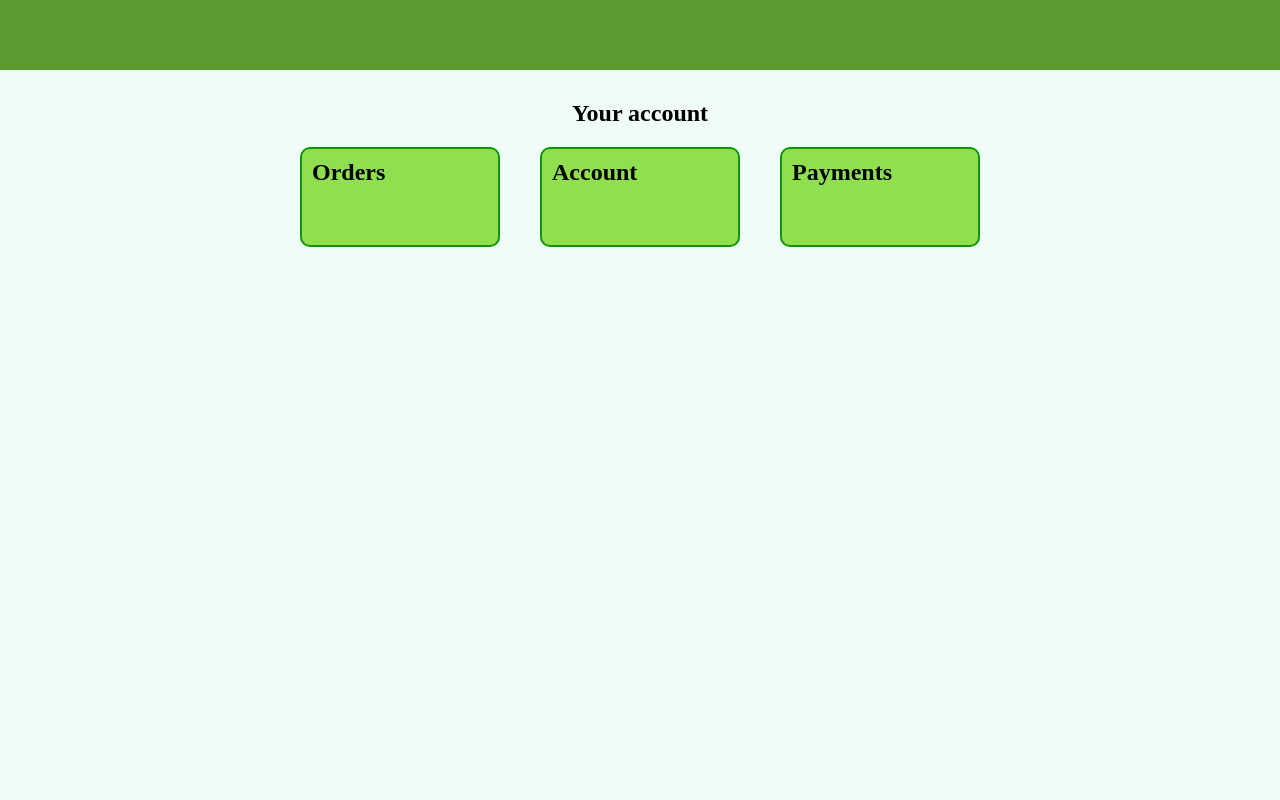
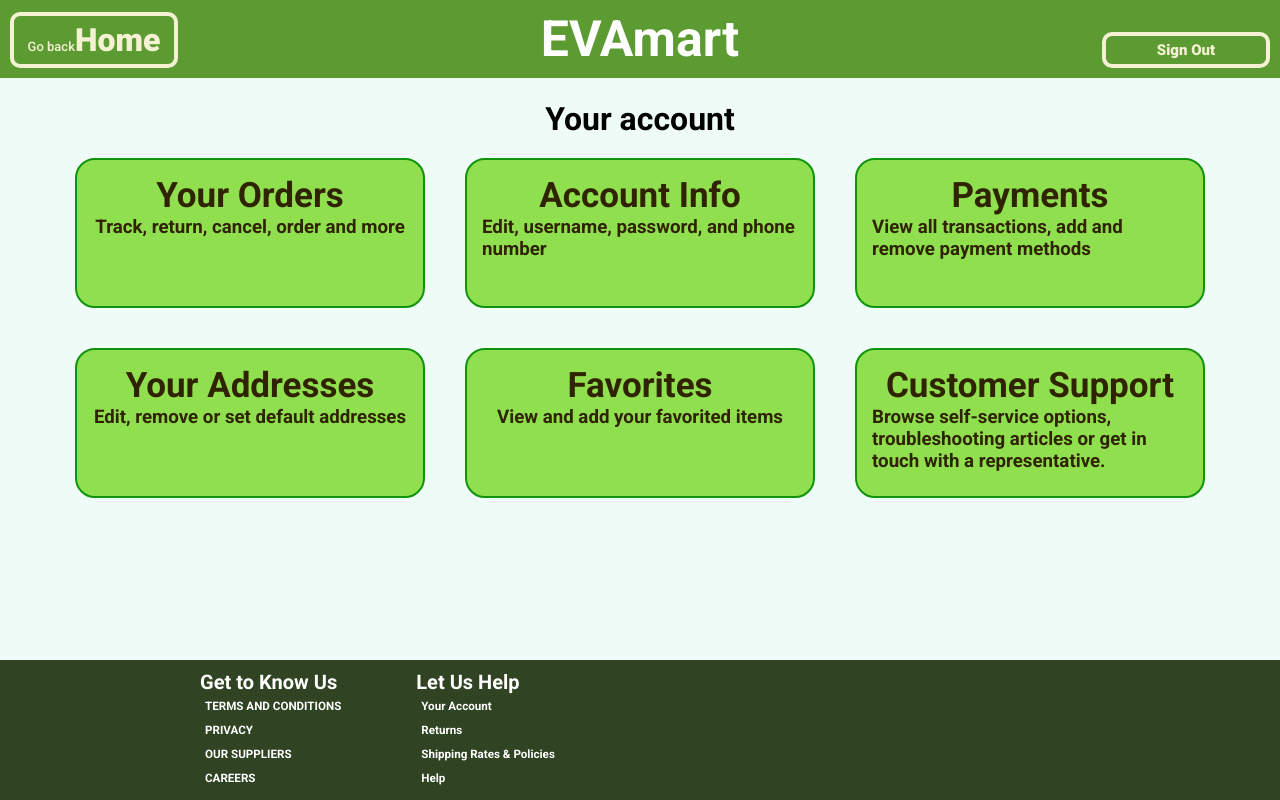
Before and after one commit to Desperado1736/CSC-317-Group-Project-2, a plain HTML site: page Profilepage.html in a window 1280 px wide. Drawn offline with Linux system fonts and the light colour scheme.

Commit message:
added footer and buttons in the header

```diff
--- a/Profilepage.css
+++ b/Profilepage.css
@@ -1,25 +1,12 @@
 * {
     margin:0;
+    padding:0;
 
 
 }
 
 .text {
-    color: rgb(0, 0, 0);
-}
-
-.box {
-    margin:20px;
-    padding:10px;
-    box-sizing: border-box;
-    width: 200px;
-    height: 100px;
-
-    border: 2px solid;
-    border-color: rgb(16, 148, 12);
-    border-radius: 10px;
-
-    background-color: rgb(144, 223, 79);
+    color: rgb(48, 36, 0);
 }
 
 main {
@@ -27,16 +14,9 @@ main {
     display: flex;
     flex-direction: column;
     align-items: center;
-}
 
-.link {
-    text-decoration: none;
-}
-
-.row1 {
-    display: flex;
-    flex-direction: row;
-    text-decoration: none;
+    font-family: "Roboto", sans-serif;
+    font-style: normal;
 }
 
 body{
@@ -44,13 +24,150 @@ body{
 }
 
 header {
+    box-sizing: border-box;
+    display: flex;
+    justify-content: space-between;
+    align-items: end;
+    padding: 10px;
     position: fixed;
-    padding:10px;
     top:0;
     left:0;
-    height: 50px;
+
     background: rgb(92, 155, 50);
     color:rgb(17, 128, 124);
     width:100%;
 
 }
+
+footer {
+    display: flex;
+    justify-content: left;
+    position: absolute;
+    padding:10px;
+    padding-left: 200px;
+    box-sizing: border-box;
+    background: rgb(48, 68, 35);
+
+    width:100%;
+    left: 0;
+    bottom: 0;
+}
+
+.title {
+
+    font-size: 25px;
+    font-family: "Roboto", sans-serif;
+    font-style: normal;
+
+    color: rgb(255, 255, 255);
+}
+
+.part {
+    text-decoration: none;
+}
+
+
+.right > h1{
+    font-weight: 400;
+    font-size: 15px;
+
+}
+.button {
+    padding: 5px;
+    display: flex;
+    flex-direction: row;
+    justify-content: center;
+    align-items: baseline !important;
+
+    border: 4px solid;
+    border-radius: 10px;
+    width: 150px;
+
+    color:rgb(244, 242, 210);
+
+    font-family: "Roboto", sans-serif;
+    font-style: normal;
+
+}
+
+
+.button:hover {
+    background: rgb(116, 116, 116);
+    transition-duration: 500ms;
+}
+
+.button > h6 {
+    font-weight: 500    ;
+    font-size: 13px;
+}
+
+.button >h1 {
+    font-weight: 800;
+}
+
+
+.box {
+    display: flex;
+    flex-direction: column;
+    align-items: center;
+    padding:15px;
+
+
+    box-sizing: border-box;
+    width: 350px;
+    height: 150px;
+
+    border: 2px solid;
+    border-color: rgb(16, 148, 12);
+    border-radius: 20px;
+
+    background-color: rgb(144, 223, 79);
+}
+
+.box:hover {
+    background-color: rgb(25, 175, 143);
+    transition: 0.3s ease-out;
+}
+
+.box > h2 {
+    font-family: "Roboto", sans-serif;
+    font-weight: 700;
+    font-style: normal;
+    font-size: 35px;
+}
+
+.link {
+    text-decoration: none;
+    margin:20px;
+
+}
+
+.row {
+    display: flex;
+    flex-direction: row;
+    text-decoration: none;
+}
+
+.link-space{
+    padding-right: 70px;
+    display: flex;
+    flex-direction: column;
+}
+
+.botlink {
+    text-decoration: none;
+    margin: 5px;
+    color:white;
+    color: white;
+    font-family: "Roboto", sans-serif;
+    font-weight: 100;
+    font-size: 14px !important;
+
+}
+
+.link-space > h2{
+    color: white;
+    font-family: "Roboto", sans-serif;
+    font-weight:700;
+    font-size: 20px;
+}
--- a/Profilepage.html
+++ b/Profilepage.html
@@ -6,36 +6,108 @@
     <title>Profile</title>
     <link rel="stylesheet" href="Profilepage.css">
 
+    <link rel="preconnect" href="https://fonts.googleapis.com">
+    <link rel="preconnect" href="https://fonts.gstatic.com" crossorigin>
+    <link href="https://fonts.googleapis.com/css2?family=Roboto:ital,wght@0,100;0,300;0,400;0,500;0,700;0,900;1,100;1,300;1,400;1,500;1,700;1,900&display=swap" rel="stylesheet">
+
 
 </head>
 
 <body>
     <header>
-
+        <a class="part home" href="">
+            <div class="button">
+                <h6>Go back</h6>
+                <h1>Home</h1>
+            </div>
+        </a>
+        <div class="title">
+            <h1>EVAmart</h1>
+        </div>
+        <div>
+            <a class="part signout" href="">
+                <div class="button right">
+                    <h1>Sign Out</h1>
+                </div>
+            </a>
+        </div>
     </header>
     <main>
-        <h2>Your account</h2>
+        <h1>Your account</h1>
         <nav>
-            <div class="row1">
+            <div class="row 1">
                 <a class="order link"  href="">
                     <div class="box">
-                        <h2 class="text">Orders</h2>
+                        <h2 class="text">Your Orders</h2>
+                        <h3 class="text">Track, return, cancel, order and more</h3>
                     </div>
                 </a>
                 <a class="account link"  href="">
                     <div class="box">
-                        <h2 class="text">Account</h2>
+                        <h2 class="text">Account Info</h2>
+                        <h3 class="text">Edit, username, password, and phone number</h3>
                     </div>
                 </a>
                 <a class="order link"  href="">
                     <div class="box">
                         <h2 class="text">Payments</h2>
+                        <h3 class="text">View all transactions, add and remove payment methods</h3>
+                    </div>
+                </a>
+            </div>
+            <div class="row 2">
+                <a class="order link"  href="">
+                    <div class="box">
+                        <h2 class="text">Your Addresses</h2>
+                        <h3 class="text">Edit, remove or set default addresses</h3>
+                    </div>
+                </a>
+                <a class="account link"  href="">
+                    <div class="box">
+                        <h2 class="text">Favorites</h2>
+                        <h3 class="text">View and add your favorited items</h3>
+                    </div>
+                </a>
+                <a class="order link"  href="">
+                    <div class="box">
+                        <h2 class="text">Customer Support</h2>
+                        <h3 class="text">Browse self-service options, troubleshooting articles or get in touch with a representative.</h3>
                     </div>
                 </a>
             </div>
         </nav>
     </main>
     <footer>
+        <div class="link-space">
+            <h2>Get to Know Us</h2>
+            <a class="botlink" href="">
+                <h5>TERMS AND CONDITIONS</h5>
+            </a>
+            <a class="botlink" href="">
+                <h5>PRIVACY</h5>
+            </a>
+            <a class="botlink" href="">
+                <h5>OUR SUPPLIERS</h5>
+            </a>
+            <a class="botlink" href="">
+                <h5>CAREERS</h5>
+            </a>
+        </div>
+        <div class="link-space 2">
+            <h2>Let Us Help</h2>
+            <a class="botlink" href="">
+                <h5>Your Account</h5>
+            </a>
+            <a class="botlink" href="">
+                <h5>Returns</h5>
+            </a>
+            <a class="botlink" href="">
+                <h5>Shipping Rates & Policies</h5>
+            </a>
+            <a class="botlink" href="">
+                <h5>Help</h5>
+            </a>
+        </div>
 
     </footer>
 </body>
```
